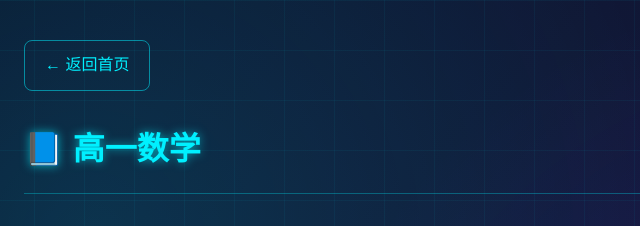
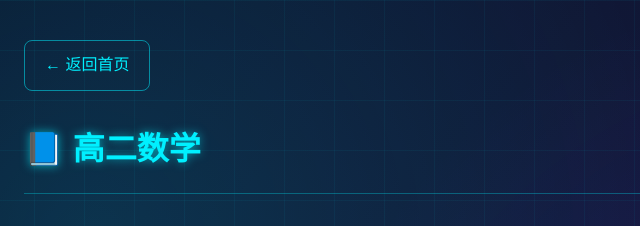
Before and after one commit to yjkstudyspace/yjkelemath.github.io, a plain HTML site: page course2.html in a window 1280 px wide. Shown: the top 226 px of the page, 166-806 px from the left. Drawn offline with Linux system fonts and the light colour scheme.

Commit message:
Update course2.html

```diff
--- a/course2.html
+++ b/course2.html
@@ -131,7 +131,7 @@
         <!-- 返回首页按钮 -->
         <a href="index.html" class="back-btn">← 返回首页</a>
 
-        <h1>📘 高一数学</h1>
+        <h1>📘 高二数学</h1>
 
         <!-- PDF 讲义区 -->
         <h2>📄 课程讲义（点击打开 PDF）</h2>
```
